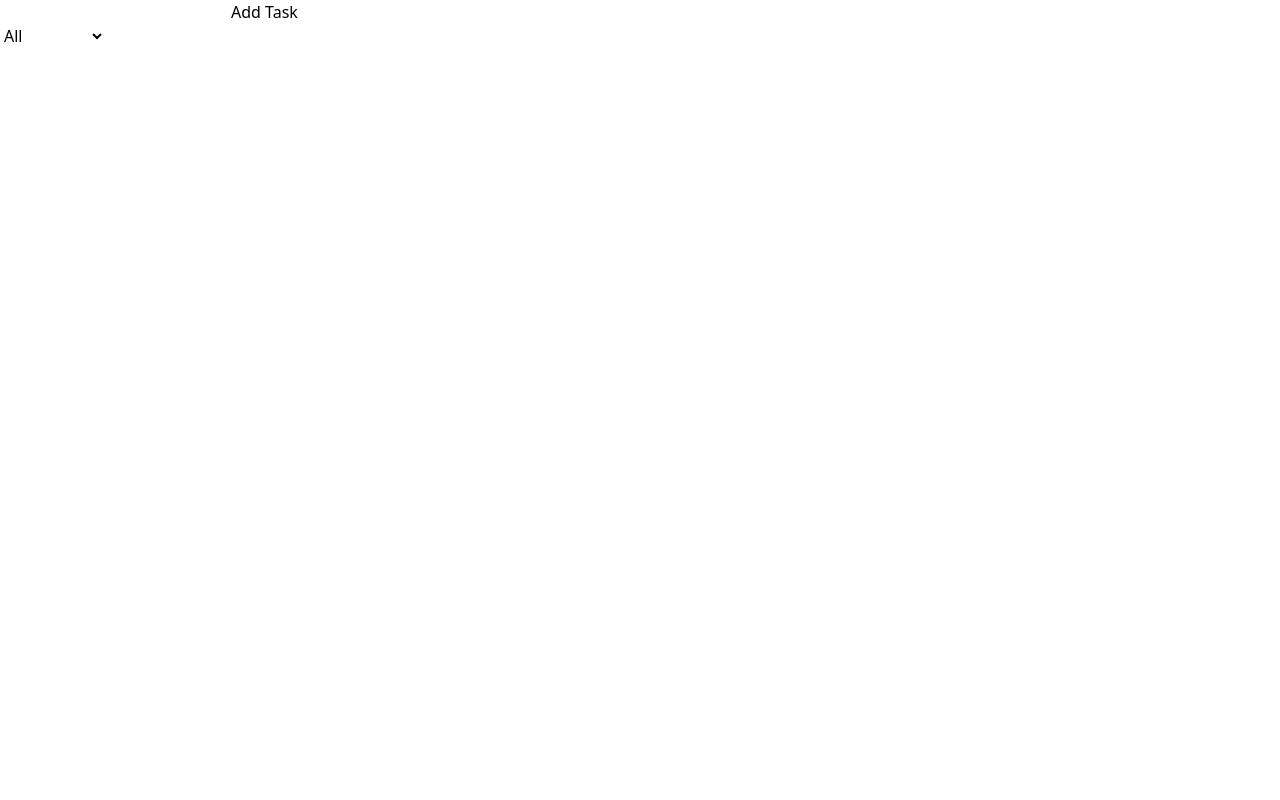
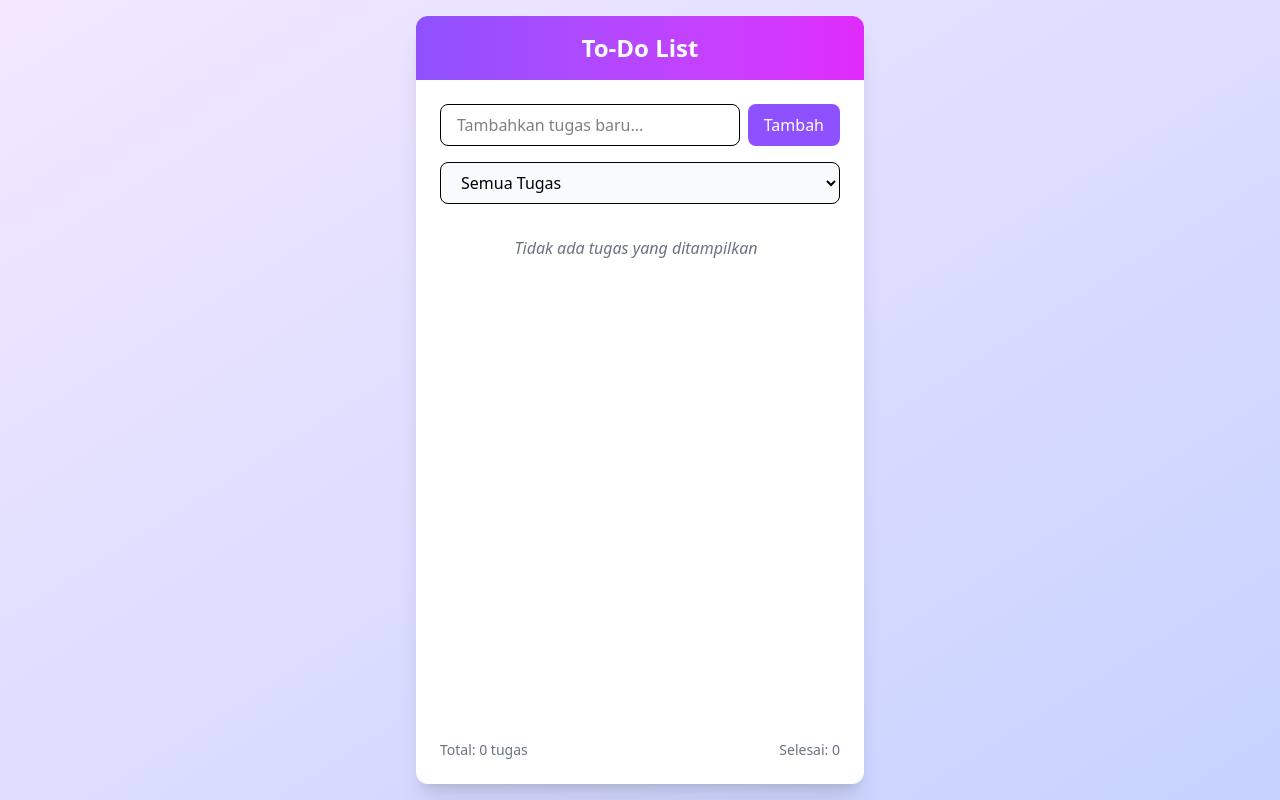
Before and after one commit to MuhammadFazly471/32-pbk-uts-233510501, a Vue app: page / in a window 1280 px wide. Built offline with nearby package versions, Linux system fonts and the light colour scheme.

Commit message:
styling tailwind and animation css

```diff
--- a/src/App.vue
+++ b/src/App.vue
@@ -6,6 +6,7 @@ const newTask = ref('')
 const filtered = ref("all")
 
 const addTask = () => {
+  if (newTask.value.trim() !== '') {
     tasks.value.push({
       id: tasks.value.length + 1,
       title: newTask.value,
@@ -13,10 +14,10 @@ const addTask = () => {
     })
     newTask.value = ''
   }
+}
 
 const toggleTask = (task) => {
   task.completed == !task.completed
-  console.log(task.completed)
 }
 
 const filteredTasks = computed(() => {
@@ -32,30 +33,116 @@ const filteredTasks = computed(() => {
 const deleteTask = (task) => {
   tasks.value = tasks.value.filter(t => t.id !== task.id)
 }
-
 </script>
 
 <template>
-  <div>
-    <input type="text" v-model="newTask" @keyup.enter="addTask">
-    <button @click="addTask">Add Task</button>
+  <div class="flex items-center justify-center w-screen h-screen bg-gradient-to-br from-purple-100 to-indigo-200 p-4">
+    <div class="w-full max-w-md bg-white rounded-xl shadow-xl overflow-hidden flex flex-col h-full max-h-full">
+      <!-- Header -->
+      <div class="bg-gradient-to-r from-violet-500 to-fuchsia-500 px-6 py-4">
+        <h1 class="text-2xl font-bold text-white text-center">To-Do List</h1>
       </div>
 
-  <select v-model="filtered">
-    <option value="all">All</option>
-    <option value="completed">Complete</option>
-    <option value="incomplete">incomplete</option>
+      <div class="p-6 flex flex-col flex-1">
+        <!-- Input dan tombol tambah (fixed size) -->
+        <div class="flex mb-4 space-x-2">
+          <input
+            type="text"
+            v-model="newTask"
+            @keyup.enter="addTask"
+            class="flex-1 px-4 py-2 border rounded-lg focus:outline-none focus:ring-2 focus:ring-violet-400 transition-all"
+            placeholder="Tambahkan tugas baru..."
+          />
+          <button
+            @click="addTask"
+            class="bg-violet-500 hover:bg-violet-600 text-white px-4 py-2 rounded-lg transition-colors duration-300"
+          >
+            Tambah
+          </button>
+        </div>
+
+        <!-- Filter (fixed size) -->
+        <div class="mb-4">
+          <select
+            v-model="filtered"
+            class="w-full px-4 py-2 border rounded-lg focus:outline-none focus:ring-2 focus:ring-violet-400 transition-all bg-gray-50"
+          >
+            <option value="all">Semua Tugas</option>
+            <option value="completed">Selesai</option>
+            <option value="incomplete">Belum Selesai</option>
           </select>
+        </div>
 
-  <div>
-    <ul>
-      <li v-for="task in filteredTasks" :key="task.id">
-        <input type="checkbox" v-model="task.completed" @change="toggleTask(task)" />
+        <!-- Daftar task dengan scroll (flexible size) -->
+        <div class="flex-1 overflow-hidden flex flex-col">
+          <div class="overflow-y-auto flex-1">
+            <ul class="space-y-2 pr-2">
+              <li
+                v-for="task in filteredTasks"
+                :key="task.id"
+                class="flex items-center justify-between p-3 rounded-lg transition-all duration-300 bg-gray-50 hover:bg-gray-100"
+                :class="[task.completed ? 'border-l-4 border-green-500' : 'border-l-4 border-orange-500']"
+              >
+                <div class="flex items-center space-x-3">
+                  <input
+                    type="checkbox"
+                    v-model="task.completed"
+                    @change="toggleTask(task)"
+                    class="w-5 h-5 rounded text-violet-500 focus:ring-violet-400 transition-colors"
+                  />
+                  <span :class="{'line-through text-gray-400': task.completed, 'text-gray-700': !task.completed}">
                     {{ task.title }}
-
-        <button @click="deleteTask(task)">Delete</button>
+                  </span>
+                </div>
+                <button
+                  @click="deleteTask(task)"
+                  class="text-gray-400 hover:text-red-500 transition-colors p-1 rounded-lg"
+                >
+                  <svg xmlns="http://www.w3.org/2000/svg" class="h-5 w-5" viewBox="0 0 20 20" fill="currentColor">
+                    <path fill-rule="evenodd" d="M9 2a1 1 0 00-.894.553L7.382 4H4a1 1 0 000 2v10a2 2 0 002 2h8a2 2 0 002-2V6a1 1 0 100-2h-3.382l-.724-1.447A1 1 0 0011 2H9zM7 8a1 1 0 012 0v6a1 1 0 11-2 0V8zm5-1a1 1 0 00-1 1v6a1 1 0 102 0V8a1 1 0 00-1-1z" clip-rule="evenodd" />
+                  </svg>
+                </button>
+              </li>
+              <li v-if="filteredTasks.length === 0" class="text-center py-4 text-gray-500 italic">
+                Tidak ada tugas yang ditampilkan
               </li>
             </ul>
           </div>
+        </div>
 
+        <!-- Counter task (fixed size) -->
+        <div class="mt-4 text-sm text-gray-500 flex justify-between">
+          <div>Total: {{ tasks.length }} tugas</div>
+          <div>Selesai: {{ tasks.filter(t => t.completed).length }}</div>
+        </div>
+      </div>
+    </div>
+  </div>
 </template>
+
+<style>
+/* Animasi untuk task baru */
+@keyframes fadeIn {
+  from { opacity: 0; transform: translateY(-10px); }
+  to { opacity: 1; transform: translateY(0); }
+}
+
+li {
+  animation: fadeIn 0.3s ease-out;
+}
+
+/* Animasi untuk hover pada checkbox */
+input[type="checkbox"] {
+  cursor: pointer;
+  transition: all 0.2s;
+}
+
+input[type="checkbox"]:hover {
+  transform: scale(1.1);
+}
+
+/* Animasi untuk tombol delete */
+button:active {
+  transform: scale(0.95);
+}
+</style>
```
Lines whose indentation alone changed are shown as unchanged.
